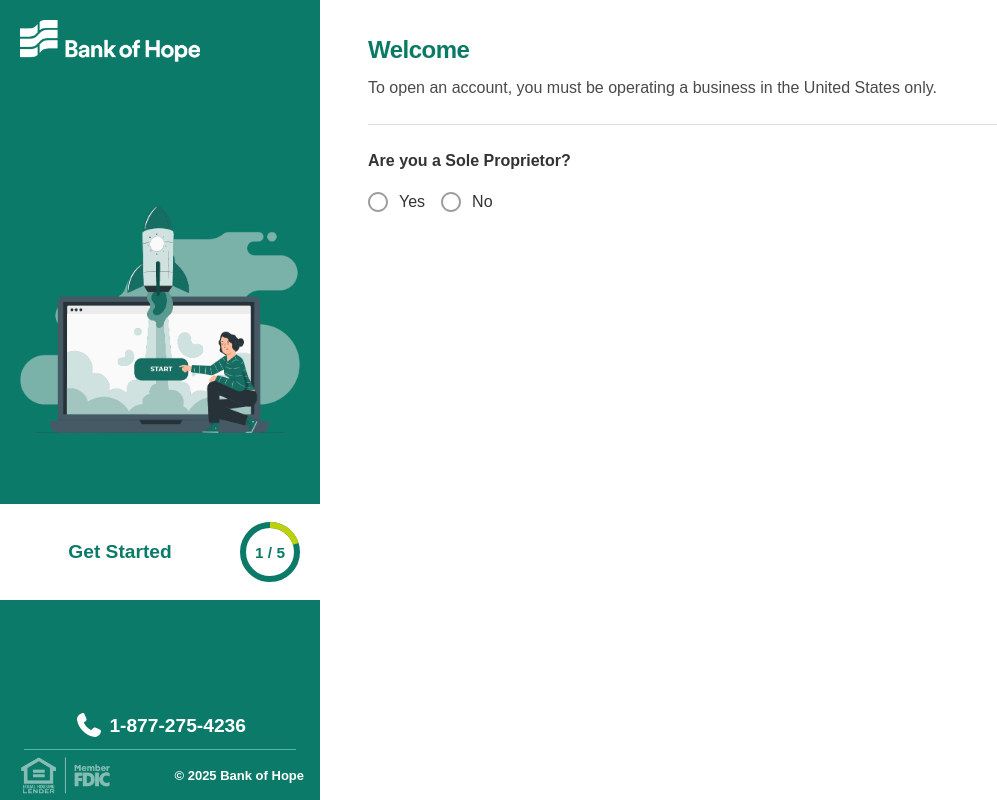
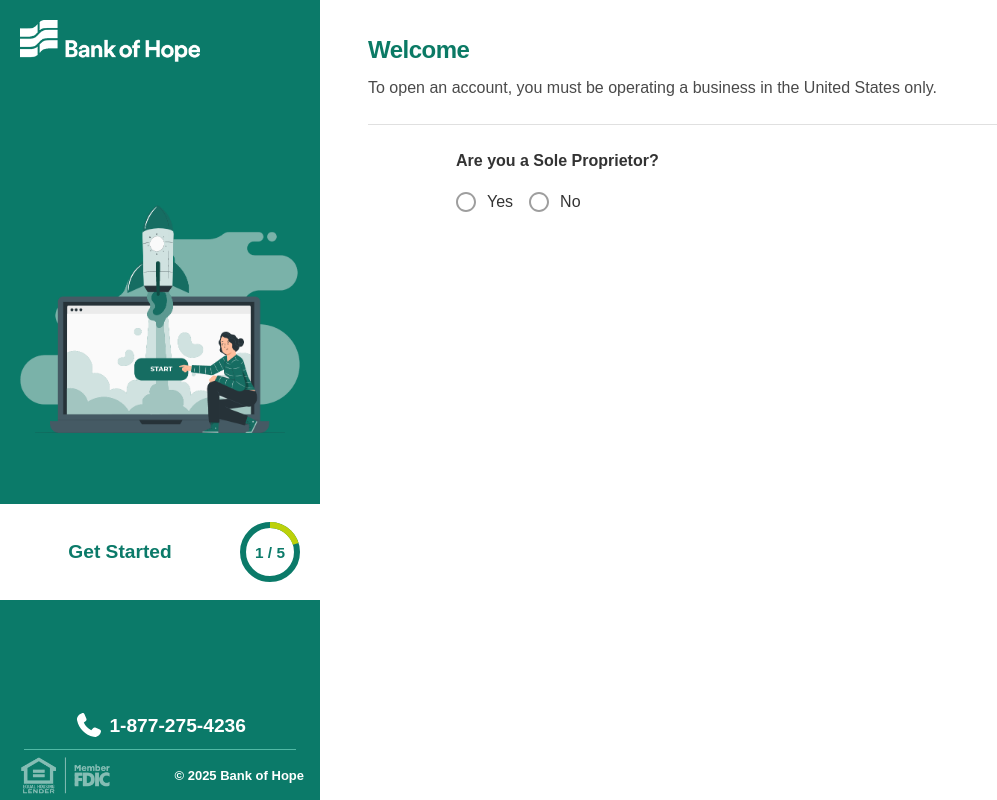
Before and after one commit to vamsifintinc/DAO-RETAIL-APPLICATION, a React (Vite) app: page /cd in a window 1280 px wide. Shown: the whole page, without its empty margins (0-997 px from the left). Built offline with nearby package versions, Linux system fonts and the light colour scheme.

Commit message:
Refactor layout and logic for registration page
Updated MainLayout to remove unnecessary Grid item props and centering logic. Refactored RegisterRight to separate desktop and mobile rendering, improve header/footer visibility logic, and enhance layout structure for better responsiveness and clarity.

```diff
--- a/src/components/Layouts/MainLayout.jsx
+++ b/src/components/Layouts/MainLayout.jsx
@@ -7,14 +7,9 @@ const MainLayout = ({ children, pageConstants }) => {
   const isBelow990 = useMediaQuery(theme.breakpoints.down("md_p"));
 
   return (
-    <Grid
-      container
-      minHeight="100vh"
-      direction={isBelow990 ? "column" : "row"}
-    >
+    <Grid container minHeight="100vh">
       {/* LEFT SIDE */}
       <Grid
-        item
         sx={{
           width: isBelow990 ? "100%" : "25%",
           flexShrink: 0,
@@ -25,17 +20,13 @@ const MainLayout = ({ children, pageConstants }) => {
 
       {/* RIGHT SIDE */}
       <Grid
-        item
         sx={{
           width: isBelow990 ? "100%" : "75%",
-          display: "flex",
           backgroundColor: "#fff",
-          justifyContent: isBelow990 ? "flex-start" : "center",
-          alignItems: "stretch",
-          py: 0,
         }}
       >
-        <Box sx={{ width: "100%" }}>{children}</Box>
+        {/* IMPORTANT: no centering here */}
+        {children}
       </Grid>
     </Grid>
   );
--- a/src/components/RightSide/RegisterRight.jsx
+++ b/src/components/RightSide/RegisterRight.jsx
@@ -24,10 +24,9 @@ const RegisterRight = () => {
   const [existingCustomer, setExistingCustomer] = useState(null);
   const [openExistingModal, setOpenExistingModal] = useState(false);
 
-  const showHeader = !(soleProprietor === true && existingCustomer === false);
-  const showFooter =
-    soleProprietor === null ||
-    (soleProprietor === true && existingCustomer === null);
+  const showHeader = !isBelow990 || !(soleProprietor === true && existingCustomer === false);
+
+  const showFooter = soleProprietor === null || (soleProprietor === true && existingCustomer === null);
 
   const handleSoleProprietorChange = (value) => {
     setSoleProprietor(value);
@@ -96,9 +95,71 @@ const RegisterRight = () => {
   );
 
 return (
-    <Box sx={{ width: "100%", pt: isBelow990 ? 0 : 4 }}>
-      {!isBelow990 && <Box sx={{ px: 6 }}>{Content}</Box>}
+  <Box sx={{ width: "100%" }}>
+    {/* ================= DESKTOP (>= 990) ================= */}
+    {!isBelow990 && (
+      <>
+        {/* HEADER – FULL WIDTH */}
+        {showHeader && (
+          <Box sx={{ px: 6, pt: 4 }}>
+            <Typography
+              sx={{
+                fontSize: 24,
+                fontWeight: 700,
+                color: "#0B7A65",
+                letterSpacing: "-0.5px",
+              }}
+            >
+              Welcome
+            </Typography>
 
+            <Typography sx={{ mt: 1, fontSize: 16, color: "#4A4A4A" }}>
+              To open an account, you must be operating a business in the United
+              States only.
+            </Typography>
+
+            <Divider sx={{ my: 3 }} />
+          </Box>
+        )}
+
+        {/* BODY – CENTERED */}
+        <Box
+          sx={{
+            maxWidth: 720,
+            mx: "auto",
+            px: 2,
+          }}
+        >
+          {soleProprietor === null && (
+            <SoleProprietor
+              value={soleProprietor}
+              onChange={handleSoleProprietorChange}
+            />
+          )}
+
+          {soleProprietor === false && <Error />}
+
+          {soleProprietor === true && (
+            <ExistingCustomer
+              value={existingCustomer}
+              onChange={handleExistingCustomerChange}
+            />
+          )}
+
+          {soleProprietor === true && existingCustomer === false && (
+            <RegisterForm
+              onBack={() => {
+                setSoleProprietor(null);
+                setExistingCustomer(null);
+                dispatch(getStartedActions.resetGetStarted());
+              }}
+            />
+          )}
+        </Box>
+      </>
+    )}
+
+    {/* ================= MOBILE (< 990) – UNTOUCHED ================= */}
     {isBelow990 && (
       <Box sx={{ width: "100%", px: "20px" }}>
         <Box
```
Lines whose indentation alone changed are shown as unchanged.
